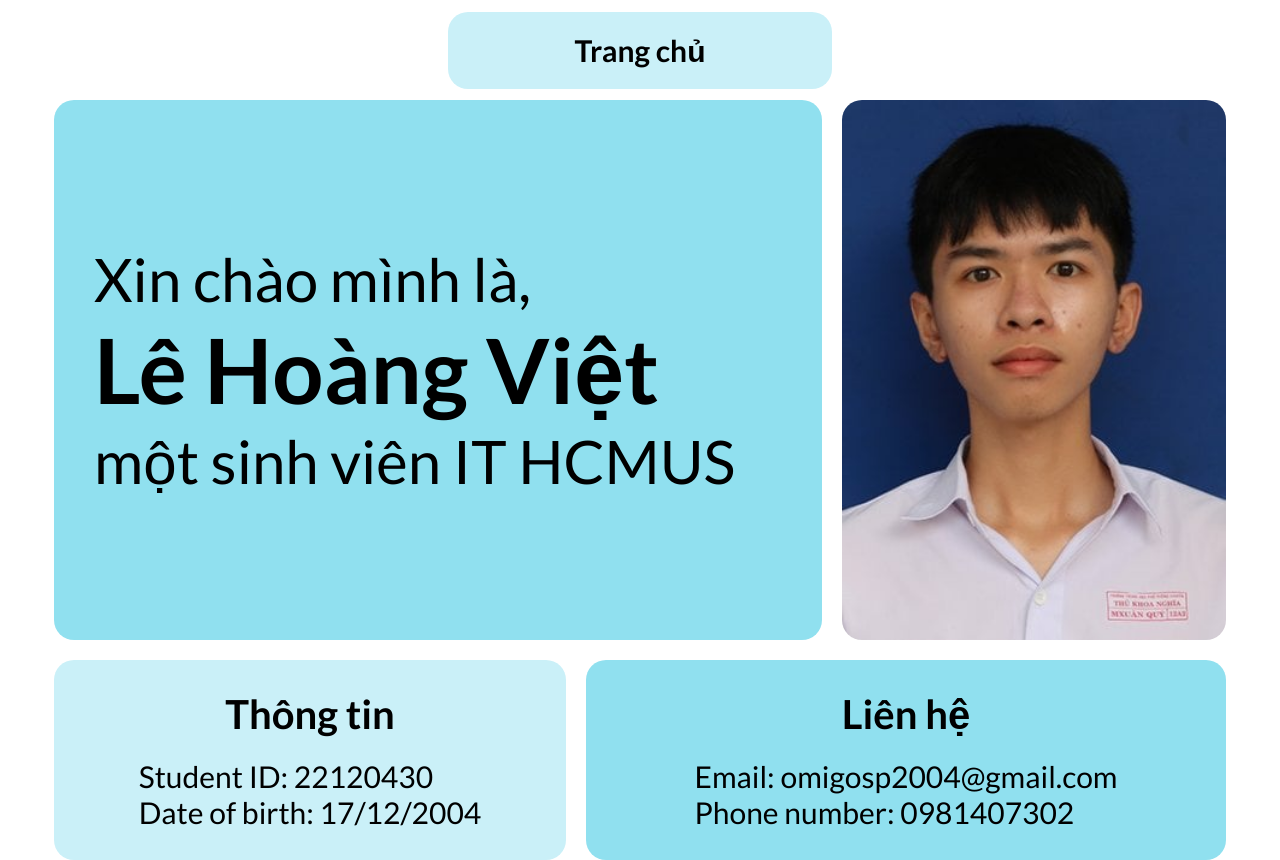
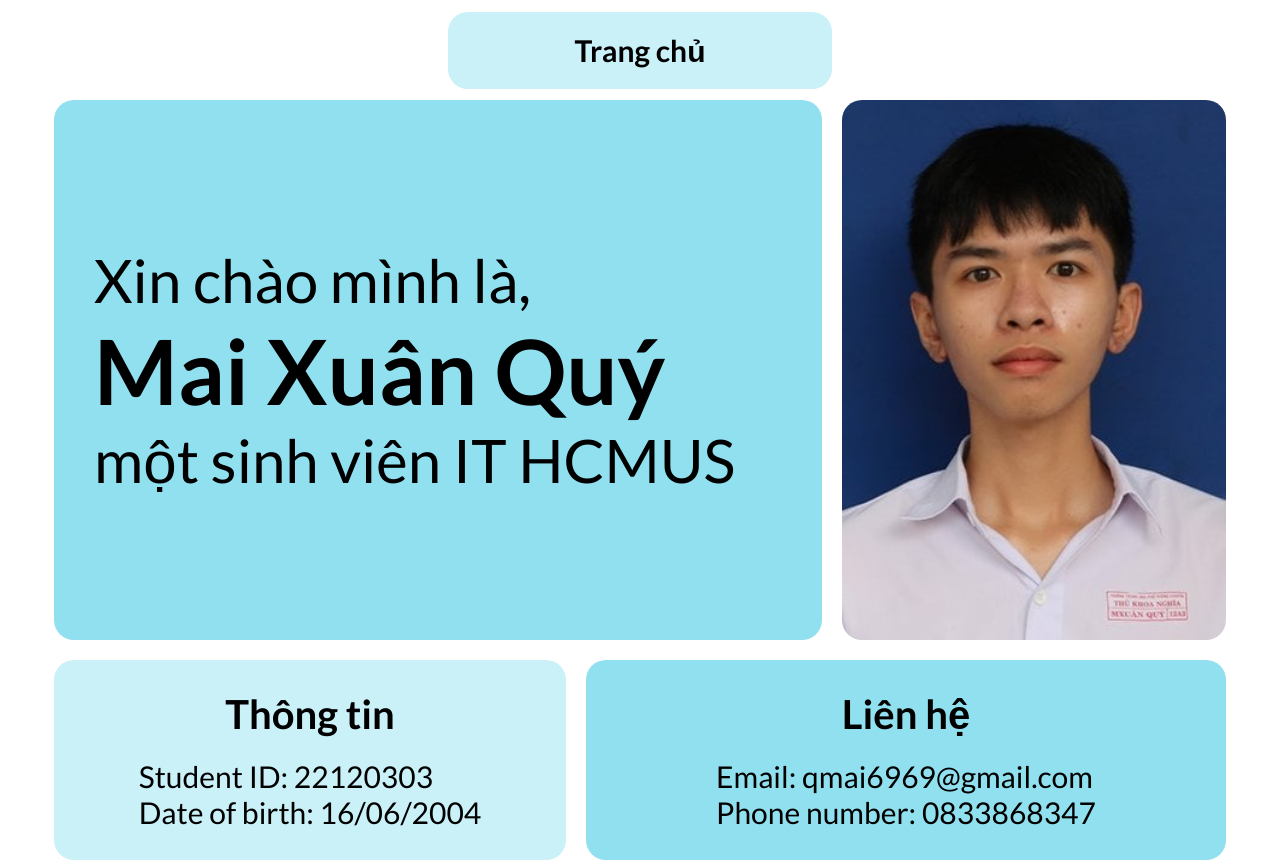
Before and after one commit to Keru1712/GA2, a plain HTML site: page members/22120303/22120303.html in a window 1280 px wide. Drawn offline with Linux system fonts and the light colour scheme.

Commit message:
mxq commit

```diff
--- a/members/22120303/22120303.html
+++ b/members/22120303/22120303.html
@@ -16,16 +16,16 @@
         </header>
         <section class="main-container">
             <div class="name-main-container border-radius bg-blue1">
-                <span><p>Xin chào mình là,<p class="font-bold font-big">Lê Hoàng Việt</p> một sinh viên IT HCMUS</p></span>
+                <span><p>Xin chào mình là,<p class="font-bold font-big">Mai Xuân Quý</p> một sinh viên IT HCMUS</p></span>
             </div>
             <img class="img-main-container border-radius resize-picture" src="./images/pic.jpg" alt="error">
             <div class="info-main-container border-radius bg-blue2">
                 <span class="font-big-medium font-bold">Thông tin</span>
-                <span>Student ID: 22120430 <br> Date of birth: 17/12/2004</span>
+                <span>Student ID: 22120303 <br> Date of birth: 16/06/2004</span>
             </div>
             <div class="contact-main-container border-radius bg-blue1">
                 <span class="font-big-medium font-bold">Liên hệ</span>
-                <span>Email: omigosp2004@gmail.com <br> Phone number: 0981407302</span>
+                <span>Email: qmai6969@gmail.com <br> Phone number: 0833868347</span>
 
             </div>
         </section>
```
